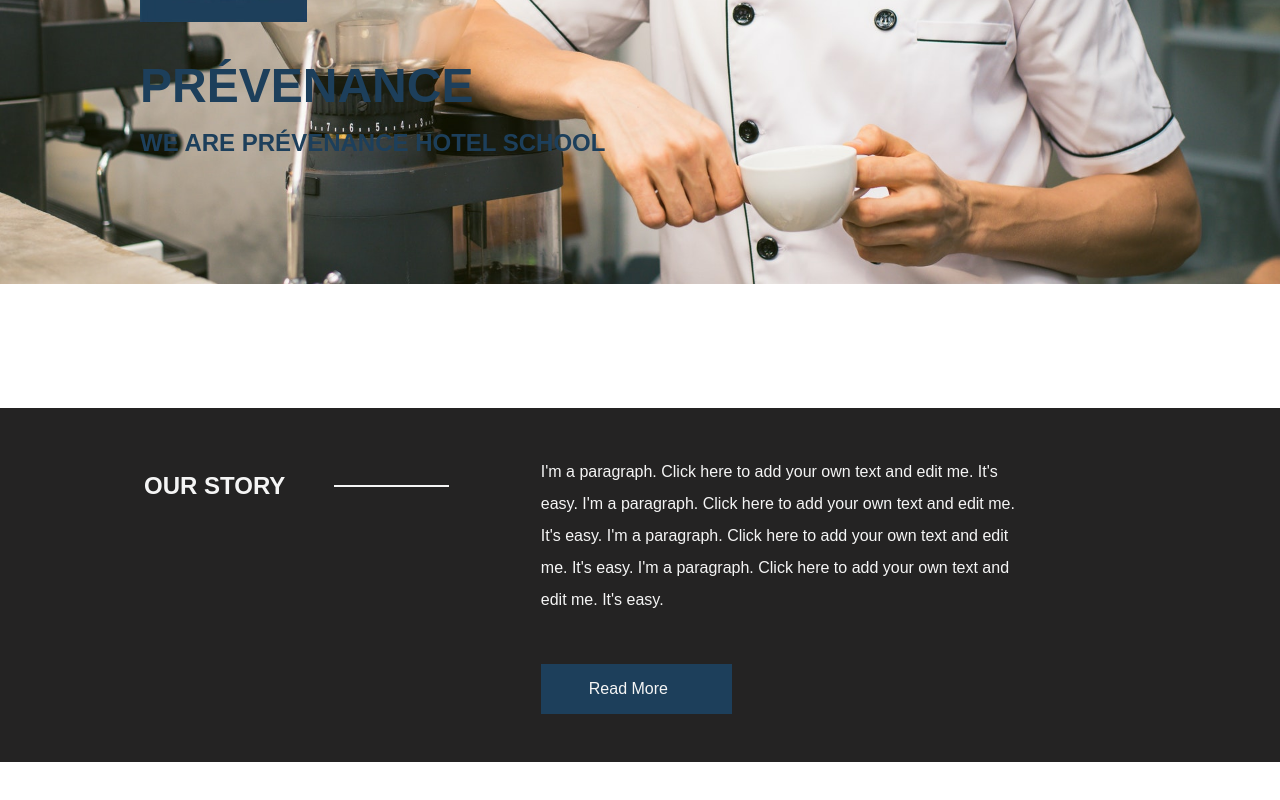
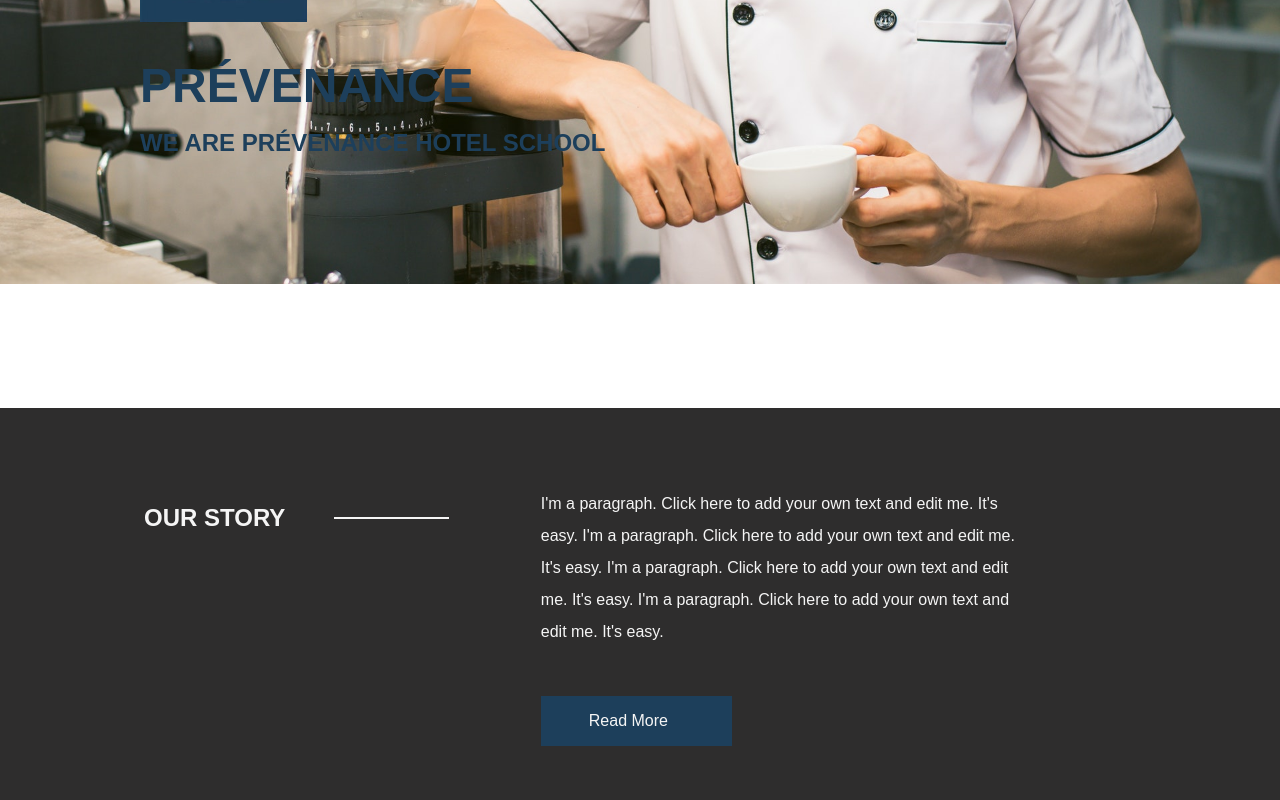
Before and after one commit to Spha88/hotel-school, a Next.js app: page / in a window 1280 px wide. Shown: the part 516-1316 px from the top of the page. Before the commit the page ends 1278 px from the top, so only its background shows below. Built offline with nearby package versions, Linux system fonts and the light colour scheme.

Commit message:
Add opacity to the AboutFrontPage component

```diff
--- a/components/HomeContent/AboutFrontPage/AboutFrontPage.module.scss
+++ b/components/HomeContent/AboutFrontPage/AboutFrontPage.module.scss
@@ -1,8 +1,8 @@
 .AboutFrontPage {
-    background: var(--black);
+    background: var(--black-transparent);
     color: var(--white);
     .AboutContent {
-        padding: 3rem 0;
+        padding: 5rem 0;
         display: flex;
         .Heading {
             width: 40%;
--- a/components/HomeContent/HomeContent.module.scss
+++ b/components/HomeContent/HomeContent.module.scss
@@ -1,3 +1,3 @@
 .HomeContent {
-    background: #fff;
+    // background: #fff;
 }
--- a/styles/globals.scss
+++ b/styles/globals.scss
@@ -1,6 +1,7 @@
 :root {
   --blue: #1D3F5B;
   --black: rgb(36, 35, 35);
+  --black-transparent: rgba(36, 35, 35, 0.952);
   --white: rgb(245, 245, 245);
   --box-shadow: 2px 6px 19px -7px rgba(0, 0, 0, 1);
 }
```
